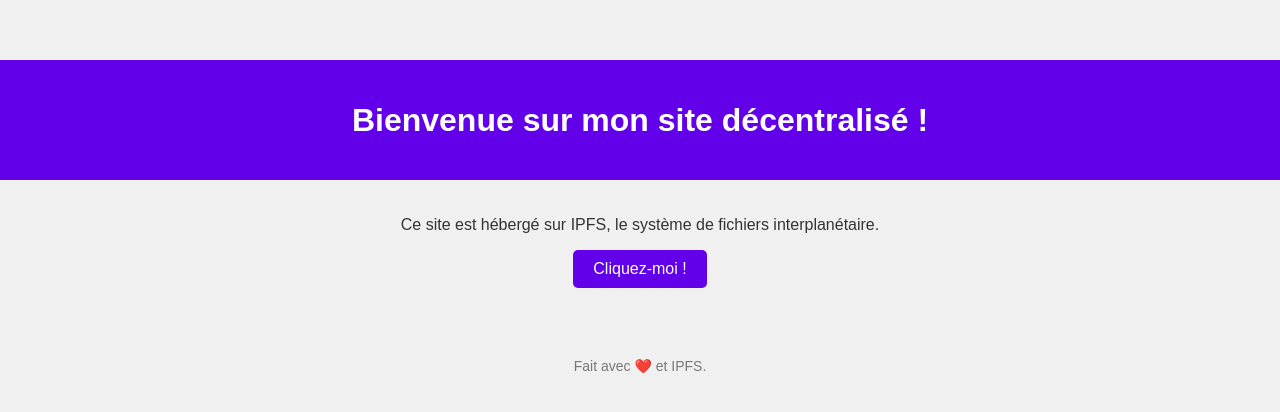
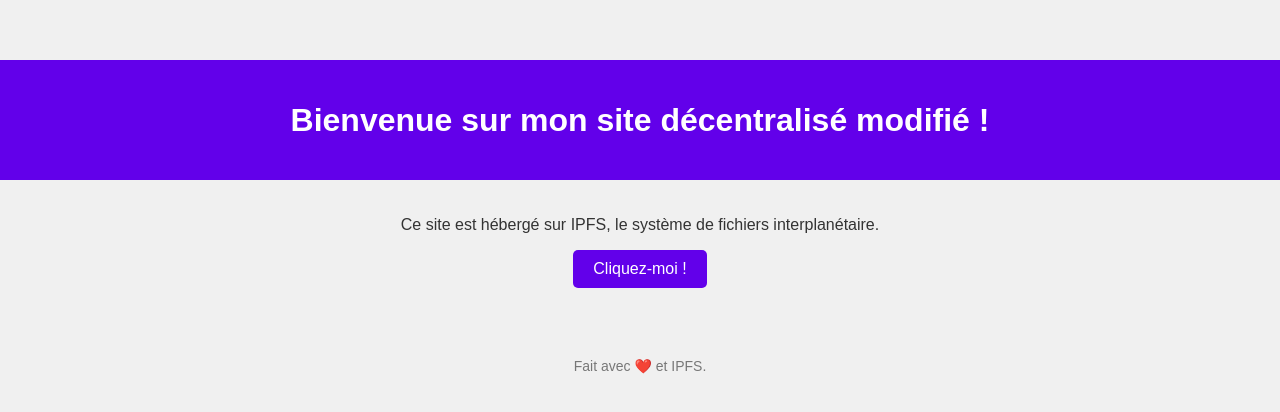
Before and after one commit to mart-jdlm/DT_workshop2, a plain HTML site: page first_decentralized_website/index.html in a window 1280 px wide. Shown: the part 176-588 px from the top of the page. Drawn offline with Linux system fonts and the light colour scheme.

Commit message:
Update index.html

```diff
--- a/first_decentralized_website/index.html
+++ b/first_decentralized_website/index.html
@@ -8,7 +8,7 @@
 </head>
 <body>
   <header>
-    <h1>Bienvenue sur mon site décentralisé !</h1>
+    <h1>Bienvenue sur mon site décentralisé modifié !</h1>
   </header>
   <main>
     <p>Ce site est hébergé sur IPFS, le système de fichiers interplanétaire.</p>
```
